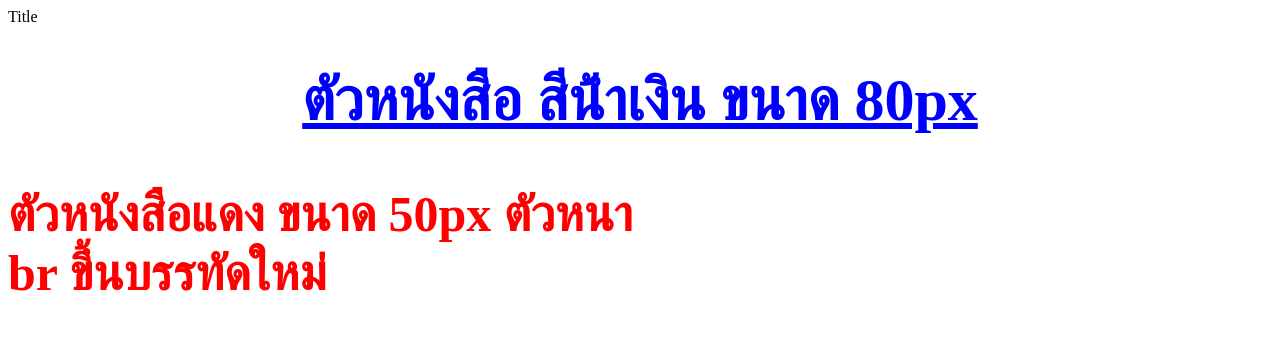
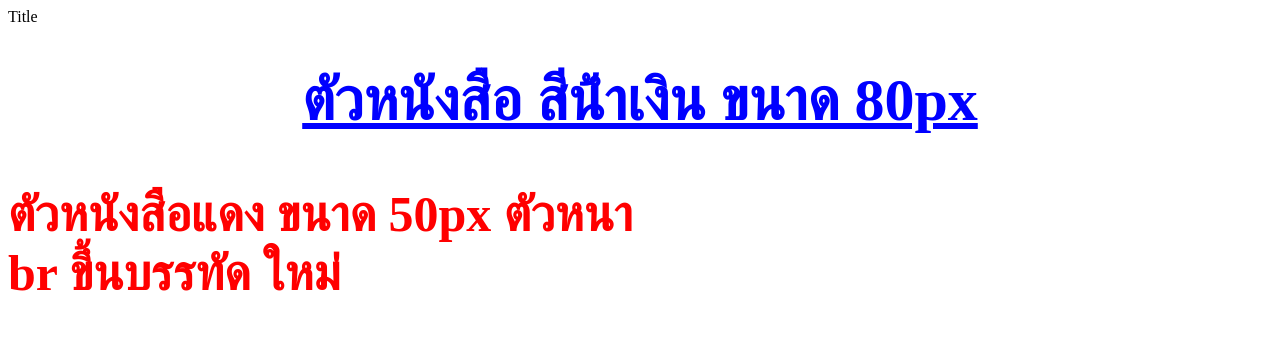
Before and after one commit to Pramote0708/Pramote0708.github.io, a plain HTML site: page Index.html in a window 1280 px wide. Shown: the top 341 px of the page. Drawn offline with Linux system fonts and the light colour scheme.

Commit message:
index.html

```diff
--- a/Index.html
+++ b/Index.html
@@ -34,7 +34,7 @@
 
   <br>
 
-  br ขึ้นบรรทัดใหม่
+  br ขึ้นบรรทัด ใหม่
 
   </h1>
   <br><h1 style='color:green; /*กําหนดสี*/font-size:70px;'>
```
